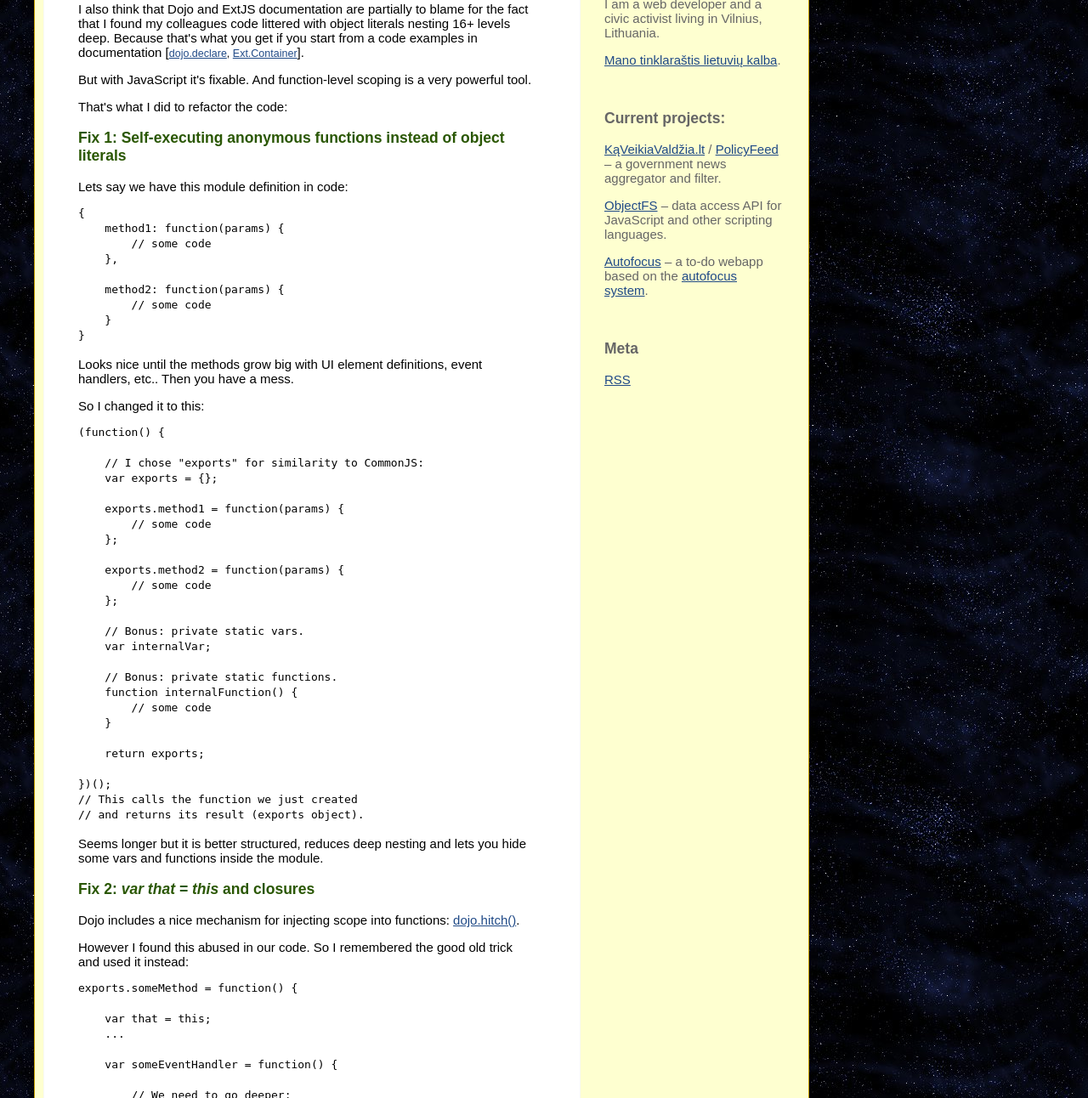
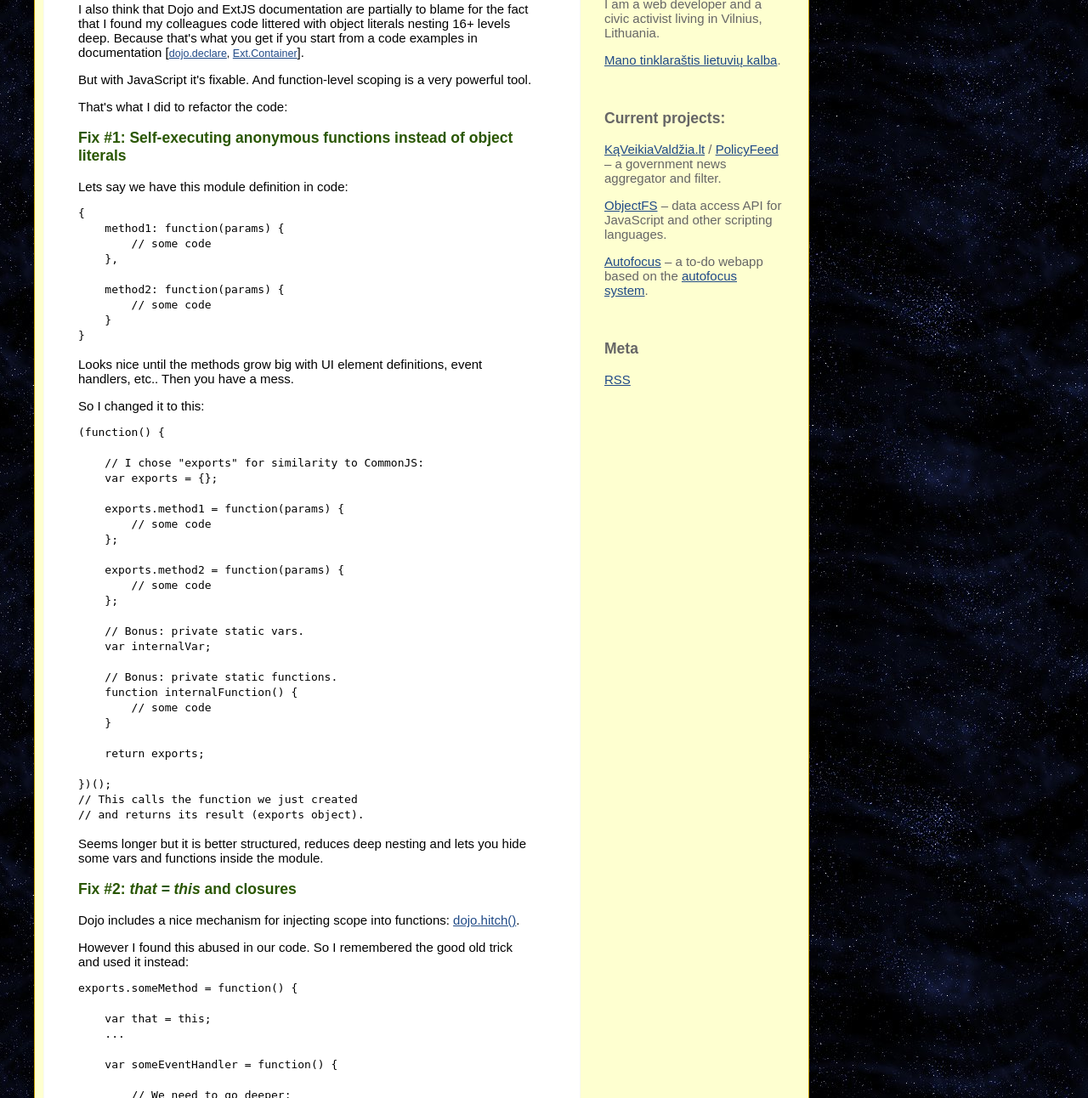
Before and after one commit to emilis/emilis.github.com, a Jekyll site: the page built from _posts/2011-02-10-javascript-is-an-amazing-language.html, in a window 1280 px wide and 1400 px high, scrolled down 280 px, cut to the strip 108-1400 px from the top of the window. Shown: the whole strip at 85% size. Built offline with Jekyll 4.4.1, drawn with Linux system fonts in a browser that asks for light colours; a style sheet for code colours, icons or effects is not loaded; some of the changed text lies outside the part shown.

Commit message:
Fixed blog post headings.

```diff
--- a/_posts/2011-02-10-javascript-is-an-amazing-language.html
+++ b/_posts/2011-02-10-javascript-is-an-amazing-language.html
@@ -17,7 +17,7 @@ title: JavaScript is an amazing language
 
 <p>That's what I did to refactor the code:</p>
 
-<h3>Fix 1: Self-executing anonymous functions instead of object literals</h3>
+<h3>Fix #1: Self-executing anonymous functions instead of object literals</h3>
 
 <p>Lets say we have this module definition in code:</p>
 
@@ -65,7 +65,7 @@ title: JavaScript is an amazing language
 <p>Seems longer but it is better structured, reduces deep nesting and lets you hide some vars and functions inside the module.</p>
 
 
-<h3>Fix 2: <em>var that = this</em> and closures</h3>
+<h3>Fix #2: <em>that = this</em> and closures</h3>
 
 <p>Dojo includes a nice mechanism for injecting scope into functions: <a href="http://dojotoolkit.org/reference-guide/dojo/hitch.html">dojo.hitch()</a>.</p>
 
@@ -91,7 +91,7 @@ title: JavaScript is an amazing language
 }</code></pre>
 
 
-<h3>Fix 3: you can use functions before you define them</h3>
+<h3>Fix #3: you can use functions before you define them</h3>
 
 <p>I needed to write code for a widget. The code involved Model definition (<a href="http://dev.sencha.com/deploy/dev/docs/?class=Ext.data.JsonStore">Ext.data.JsonStore</a>), View definition (<a href="http://dev.sencha.com/deploy/dev/docs/?class=Ext.XTemplate">Ext.XTemplate</a>) and widget definition:</p>
 
```
